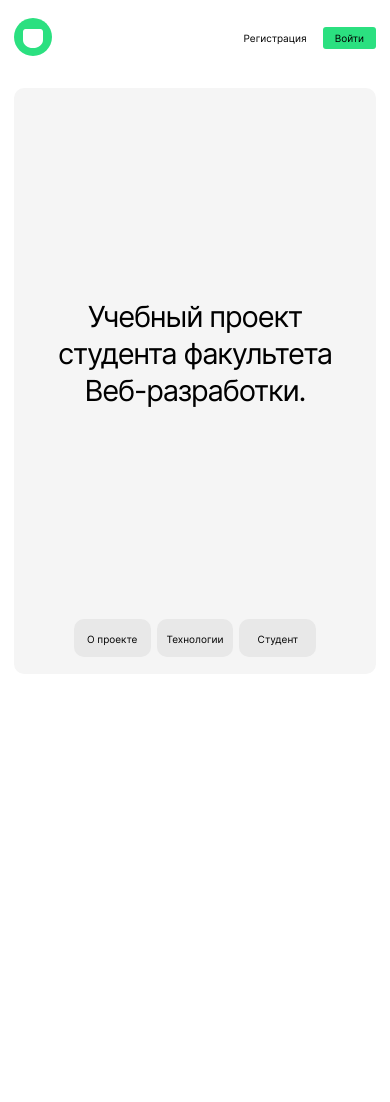
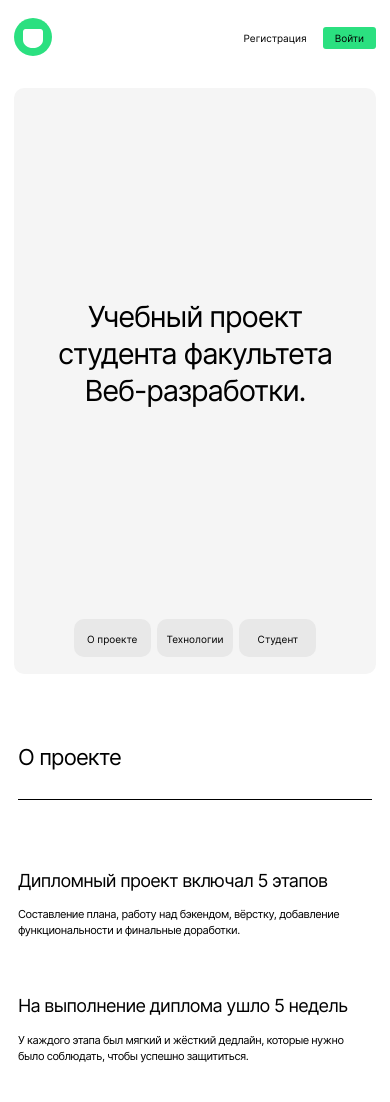
Before and after one commit to MelnikovAleksei/movies-explorer-frontend, a React (Create React App) app: page / in a window 390 px wide. Shown: the top 1102 px of the page. Before the commit the page ends 844 px from the top, so only its background shows below. Built offline with nearby package versions, Linux system fonts and the light colour scheme; the HTML template or start-up script is replaced by a standard one.

Commit message:
feat: создать часть компонента AboutProject

```diff
--- /dev/null
+++ b/src/components/AboutProject/AboutProject.css
@@ -0,0 +1,47 @@
+.about-project-article {
+  max-width: 1280px;
+  margin: 0 auto;
+  padding: 110px 30px;
+  box-sizing: border-box;
+}
+
+.about-project-article__header {
+  width: 100%;
+  padding-bottom: 23px;
+  border-bottom: 1px solid #000000;
+}
+
+.about-page-arcticle__items-section {
+  display: grid;
+  gap: 40px;
+  grid-template-columns: repeat(2, 1fr);
+  justify-items: center;
+  box-sizing: border-box;
+  padding-top: 70px;
+  padding-bottom: 110px;
+}
+
+@media screen and (max-width: 1023px) {
+  .about-project-article {
+    padding: 90px 30px;
+  }
+
+  .about-page-arcticle__items-section {
+    gap: 30px;
+  }
+}
+
+@media screen and (max-width: 767px) {
+  .about-project-article {
+    padding: 70px 4px;
+  }
+
+  .about-project-article__header {
+    padding-bottom: 28px;
+  }
+
+  .about-page-arcticle__items-section {
+    grid-template-columns: repeat(1, 1fr);
+    gap: 56px;
+  }
+}
--- /dev/null
+++ b/src/components/AboutProject/AboutProject.js
@@ -0,0 +1,52 @@
+import React from 'react';
+
+import Title from '../Title/Title';
+
+import ArticleAbout from '../ArticleAbout/ArticleAbout';
+
+function AboutProject() {
+  const ABOUT_PROJECT_TITLE = 'О проекте';
+
+  const ABOUT_PROJECT_ARTICLES_DATA = [
+    {
+      id: 1,
+      title: 'Дипломный проект включал 5 этапов',
+      text: 'Составление плана, работу над бэкендом, вёрстку, добавление функциональности и финальные доработки.',
+    },
+    {
+      id: 2,
+      title: 'На выполнение диплома ушло 5 недель',
+      text: 'У каждого этапа был мягкий и жёсткий дедлайн, которые нужно было соблюдать, чтобы успешно защититься.',
+    },
+  ];
+
+  const articlesAboutMarkup = ABOUT_PROJECT_ARTICLES_DATA.map((item) => (
+    <ArticleAbout
+      key={item.id}
+      title={item.title}
+      text={item.text}
+    />
+  ));
+
+  return (
+    <article
+      className="about-project-article"
+    >
+      <header
+        className="about-project-article__header"
+      >
+        <Title
+          title={ABOUT_PROJECT_TITLE}
+        />
+      </header>
+      <section
+        className="about-page-arcticle__items-section"
+      >
+        {articlesAboutMarkup}
+      </section>
+
+    </article>
+  )
+}
+
+export default AboutProject;
--- a/src/components/Main/Main.js
+++ b/src/components/Main/Main.js
@@ -3,6 +3,8 @@ import React from 'react';
 import Promo from '../Promo/Promo';
 
 import NavTab from '../NavTab/NavTab';
+
+import AboutProject from '../AboutProject/AboutProject';
 
 function Main() {
   return (
@@ -12,6 +14,7 @@ function Main() {
       <Promo>
         <NavTab />
       </Promo>
+      <AboutProject />
     </main>
   )
 }
--- a/src/index.css
+++ b/src/index.css
@@ -27,3 +27,9 @@
 @import url(./components/Promo/Promo.css);
 
 @import url(./components/NavTab/NavTab.css);
+
+@import url(./components/AboutProject/AboutProject.css);
+
+@import url(./components/Title/Title.css);
+
+@import url(./components/ArticleAbout/ArticleAbout.css);
```
